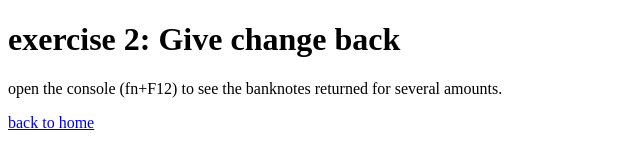
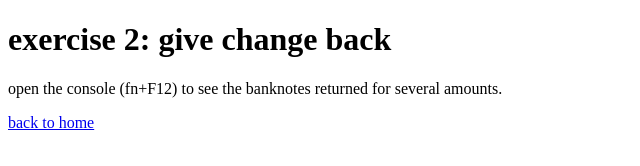
Before and after one commit to narminkhalilova/pw1_front-end_L1, a plain HTML site: page pw6/ex2.html in a window 1280 px wide. Shown: the whole page, without its empty margins (0-640 px from the left). Drawn offline with Linux system fonts and the light colour scheme.

Commit message:
comments

```diff
--- a/pw6/ex2.html
+++ b/pw6/ex2.html
@@ -3,10 +3,10 @@
 <head>
   <meta charset="UTF-8">
   <meta name="viewport" content="width=device-width, initial-scale=1">
-  <title>exercise 2: Give change back</title>
+  <title>exercise 2: give change back</title>
 </head>
 <body>
-  <h1>exercise 2: Give change back</h1>
+  <h1>exercise 2: give change back</h1>
   <p>open the console (fn+F12) to see the banknotes returned for several amounts.</p>
   <p><a href="index.html">back to home</a></p>
   <script>
```
